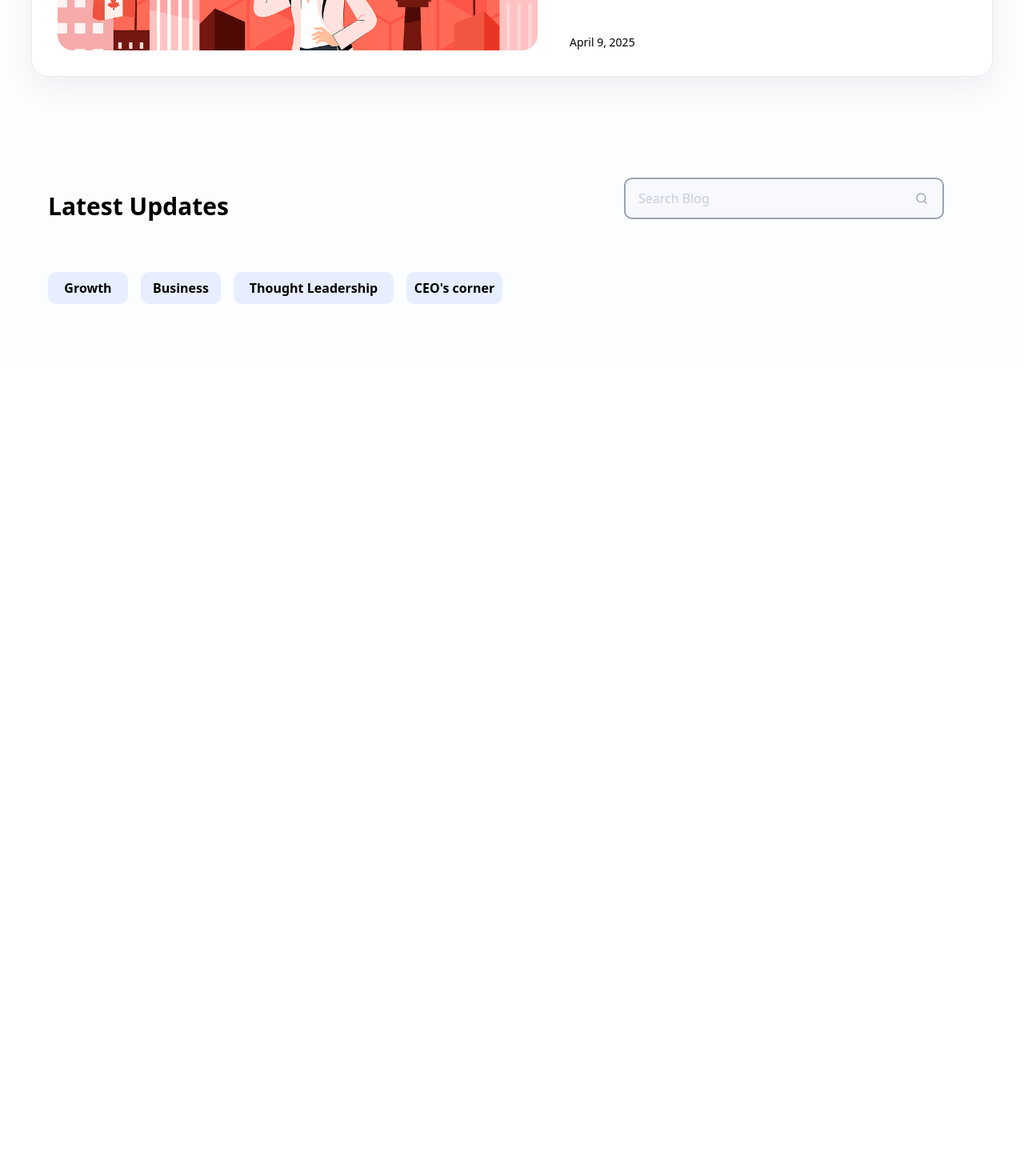
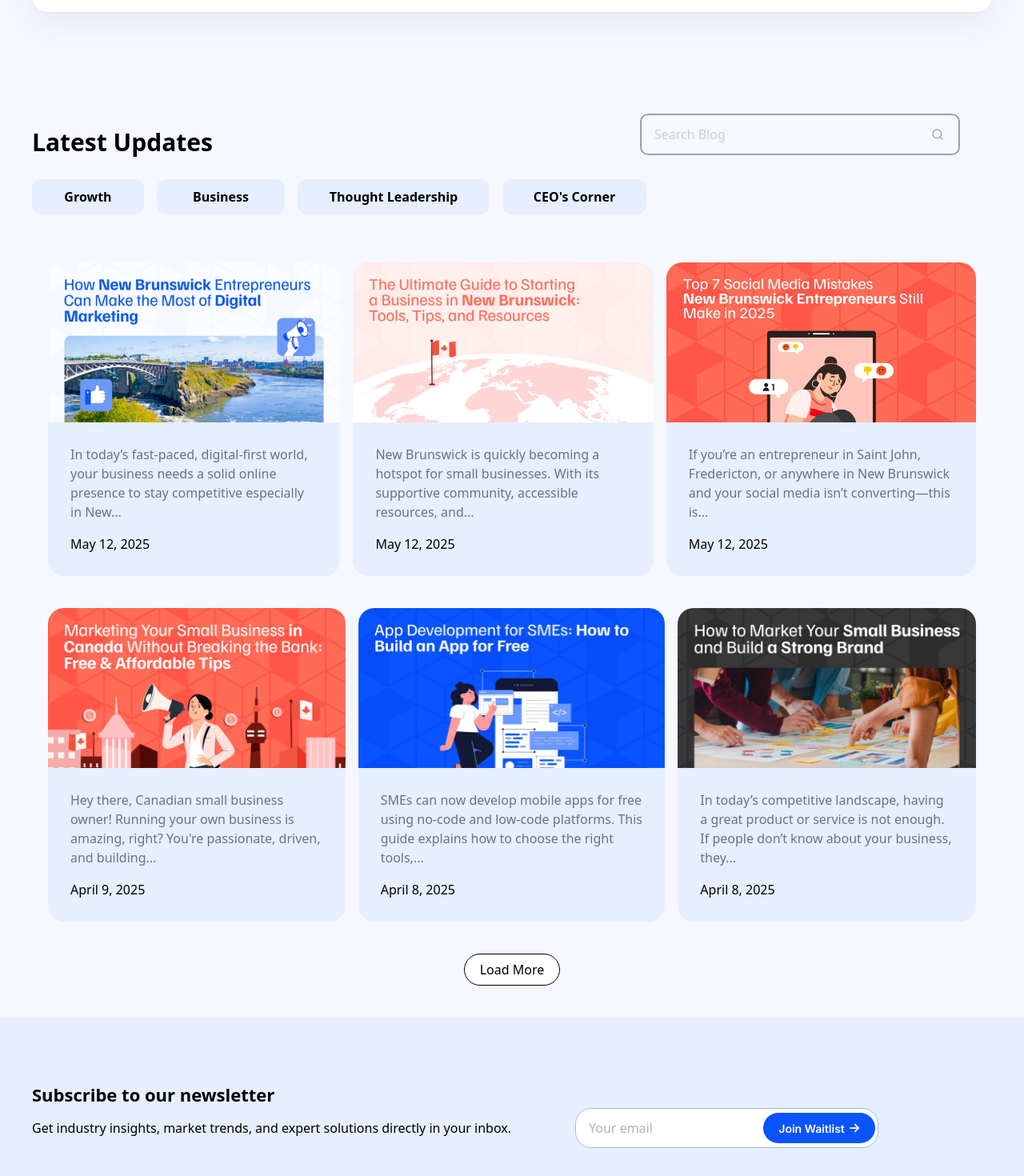
Before and after one commit to CodewithOyinda/ditrop, a React (Vite) app: page /blog in a window 1280 px wide. Shown: the part 680-2150 px from the top of the page at 80% size. Before the commit the page ends 1140 px from the top, so only its background shows below. Built offline with nearby package versions, Linux system fonts and the light colour scheme; a web font is replaced by a local one.

Commit message:
blog screen now responsive

```diff
--- a/src/components/facts/Facts.tsx
+++ b/src/components/facts/Facts.tsx
@@ -61,7 +61,7 @@ const Facts = () => {
         <img
           src={road}
           alt="Road"
-          className="w-full max-w-7xl mx-auto rounded-[20px]"
+          className="w-full sm:h-full h-[500px] max-w-7xl mx-auto rounded-[20px]"
         />
 
         {/* TEXT OVERLAY */}
--- a/src/components/hero/Hero.tsx
+++ b/src/components/hero/Hero.tsx
@@ -154,13 +154,14 @@ const Hero = () => {
               {/* Resources Accordion */}
               <button
                 onClick={() => setResourcesOpen(!resourcesOpen)}
-                className="flex items-center justify-between"
+                className="flex items-center"
               >
                 <span>Resources</span>
                 <RiArrowDropDownLine
                   className={`transition-transform ${
                     resourcesOpen ? "rotate-180" : ""
                   }`}
+                  size={22}
                 />
               </button>
 
@@ -168,7 +169,7 @@ const Hero = () => {
                 <div className="bg-[#F5F8FF] rounded-[20px] p-4 space-y-4">
                   <div className="flex items-center gap-4">
                     <RiBloggerFill size={22} color="#0a54ff" />
-                    <p>Blog</p>
+                     <Link to="/blog">Blog</Link>
                   </div>
                   <div className="flex items-center gap-4">
                     <BiSolidBarChartAlt2 size={22} color="#0a54ff" />
@@ -180,7 +181,12 @@ const Hero = () => {
                   </div>
                 </div>
               )}
-
+               <Link to="" onClick={() => setMenuOpen(false)}>
+                Health Center
+              </Link>
+              <Link to="/about" onClick={() => setMenuOpen(false)}>
+                Connect
+              </Link>
               <div className="flex gap-4 pt-6">
                 {socials.map(({ Icon, label }) => (
                   <a key={label} href="#">
--- /dev/null
+++ b/src/components/subscribe/Subscribe.tsx
@@ -0,0 +1,33 @@
+import Button from "../buttons/Button";
+
+const Subscribe = () => {
+  return (
+    <div className="bg-[#e6eeff]">
+      <p className="md:text-[22px] text-[20px] font-[600] font-['DM Sans'] pt-20 font-[700] mx-10">
+        Subscribe to our newsletter
+      </p>
+      <div className="flex sm:flex-row flex-col gap-20 mx-10 pb-20 items-center">
+        <p>
+          Get industry insights, market trends, and expert solutions directly in
+          your inbox.
+        </p>
+        <div className="relative">
+          <input
+            type="email"
+            placeholder="Your email"
+            className="w-full border border-[#9dbbff] rounded-[20px]
+                                       px-4 pr-[130px] py-3
+                                       focus:outline-none
+                                       bg-[#ffff] text-[#5c667b]"
+          />
+
+          <div className="absolute right-1 top-1/2 -translate-y-1/2">
+            <Button size="blue" />
+          </div>
+        </div>
+      </div>
+    </div>
+  );
+};
+
+export default Subscribe;
--- a/src/components/updates/Updates.tsx
+++ b/src/components/updates/Updates.tsx
@@ -1,10 +1,17 @@
 import { Link } from "react-router-dom";
 import marketing from "../../assets/bg-ditrop.png";
 import { FiSearch } from "react-icons/fi";
+import coverone from "../../assets/Cover-11.webp";
+import covertwo from "../../assets/Cover-10.webp";
+import coverthree from "../../assets/Cover-9.webp";
+import coverfour from "../../assets/Cover-6.webp";
+import coverfive from "../../assets/Cover-5.webp";
+import coversix from "../../assets/Cover-4.webp";
+
 
 const Updates = () => {
   return (
-    <div className="bg-[#fcfdff] py-20">
+    <div className="bg-[#F5F8FF]">
       {/* WHITE CARD WITH GLOW */}
       <div
         className="
@@ -50,15 +57,15 @@ const Updates = () => {
           <p className="mt-2 text-sm">April 9, 2025</p>
         </div>
       </div>
-      <div className="mt-30 mx-15 flex flex-col items-center justify-between md:flex-row">
-        <p className="sm:text-[30px] text-[18px] pt-5 font-[700] ">
+      <div className="mt-30 mx-10 flex flex-col items-center justify-between md:flex-row">
+        <p className="sm:text-[30px] text-[25px] pt-5 font-[700] ">
           Latest Updates
         </p>
-        <div className="relative px-5 sm:px-10">
+        <div className="relative px-5 sm:px-10 hidden sm:block">
             <input
               type="search"
               placeholder="Search Blog"
-              className="w-[400px] border-2 border-[#99a1b5] rounded-[10px]
+              className="sm:w-[400px] w-[200px] border-2 border-[#99a1b5] rounded-[10px]
                                        px-4 pr-[130px] py-3
                                        focus:outline-none
                                        bg-[#f7f9ff] text-[#99a1b5]"
@@ -66,19 +73,102 @@ const Updates = () => {
             <FiSearch color="#99a1b5" className="absolute right-15 top-1/2 transform -translate-y-1/2" />
         </div>
       </div>
-      <div className="mx-15 mt-15 flex flex-row gap-4">
-         <Link to="/" className="sm:text-[16px] text-[12px] font-[600] hover:bg-[#0a54ff] text-black bg-[#e6eeff] hover:text-[#ffff] h-[40px] w-[100px] rounded-[10px] flex items-center justify-center">
-         Growth
-         </Link>
-         <Link to="/" className="sm:text-[16px] text-[12px] font-[600] hover:bg-[#0a54ff] text-black bg-[#e6eeff] hover:text-[#ffff] h-[40px] w-[100px] rounded-[10px] flex items-center justify-center">
-         Business
-         </Link>
-         <Link to="/" className="sm:text-[16px] text-[12px] font-[600] hover:bg-[#0a54ff] text-black bg-[#e6eeff] hover:text-[#ffff] h-[40px] w-[200px] rounded-[10px] flex items-center justify-center">
-         Thought Leadership
-         </Link>
-         <Link to="/" className="sm:text-[16px] text-[12px] font-[600] hover:bg-[#0a54ff] text-black bg-[#e6eeff] hover:text-[#ffff] h-[40px] w-[120px] rounded-[10px] flex items-center justify-center">
-         CEO's corner
-         </Link>
+      <div
+  className="
+    mt-6
+    mx-10
+    flex gap-4
+    overflow-x-auto
+    whitespace-nowrap
+    scroll-smooth
+    px-5
+    sm:px-0
+    sm:overflow-visible
+    sm:flex-wrap
+    scrollbar-hide
+  "
+>
+  {[
+    { label: "Growth", width: "w-[140px]" },
+    { label: "Business", width: "w-[160px]" },
+    { label: "Thought Leadership", width: "w-[240px]" },
+    { label: "CEO's Corner", width: "w-[180px]" },
+  ].map((item) => (
+    <Link
+      key={item.label}
+      to="/"
+      className={`
+        ${item.width}
+        flex-shrink-0
+        h-[44px]
+        rounded-[12px]
+        flex items-center justify-center
+        text-[13px] sm:text-[16px]
+        font-[600]
+        bg-[#e6eeff]
+        text-black
+        hover:bg-[#0a54ff]
+        hover:text-white
+        transition-colors
+      `}
+    >
+      {item.label}
+    </Link>
+  ))}
+</div>
+
+      <div>
+        <div className="sm:mx-15 mx-10 flex sm:flex-row flex-col gap-4 mt-15">
+           <div>
+            <img src={coverone} alt="coverimage" className="rounded-t-[20px] h-[200px] w-[400px]"/>
+            <div className="bg-[#e6eeff] rounded-b-[20px] p-7 text-gray-500">
+                <p className="font-[500]">In today’s fast-paced, digital-first world, your business needs a solid online presence to stay competitive especially in New...</p>
+                <p className="pt-4 text-black">May 12, 2025</p>
+            </div>
+           </div>
+           <div>
+            <img src={covertwo} alt="coverimage" className="rounded-t-[20px] h-[200px] w-[400px]"/>
+            <div className="bg-[#e6eeff] rounded-b-[20px] p-7 text-gray-500">
+                <p className="font-[500]">New Brunswick is quickly becoming a hotspot for small businesses. With its supportive community, accessible resources, and...</p>
+                <p className="pt-4 text-black">May 12, 2025</p>
+            </div>
+           </div>
+           <div>
+            <img src={coverthree} alt="coverimage" className="rounded-t-[20px] h-[200px] w-[400px]"/>
+            <div className="bg-[#e6eeff] rounded-b-[20px] p-7 text-gray-500">
+                <p className="font-[500]">If you’re an entrepreneur in Saint John, Fredericton, or anywhere in New Brunswick and your social media isn’t converting—this is...</p>
+                <p className="pt-4 text-black">May 12, 2025</p>
+            </div>
+           </div>
+        </div>
+        <div className="sm:mx-15 mx-10 flex sm:flex-row flex-col gap-4 mt-10">
+           <div>
+            <img src={coverfour} alt="coverimage" className="rounded-t-[20px] h-[200px] w-[400px]"/>
+            <div className="bg-[#e6eeff] rounded-b-[20px] p-7 text-gray-500">
+                <p className="font-[500]">Hey there, Canadian small business owner! Running your own business is amazing, right? You're passionate, driven, and building...</p>
+                <p className="pt-4 text-black">April 9, 2025</p>
+            </div>
+           </div>
+           <div>
+            <img src={coverfive} alt="coverimage" className="rounded-t-[20px] h-[200px] w-[400px]"/>
+            <div className="bg-[#e6eeff] rounded-b-[20px] p-7 text-gray-500">
+                <p className="font-[500]">SMEs can now develop mobile apps for free using no-code and low-code platforms. This guide explains how to choose the right tools,...</p>
+                <p className="pt-4 text-black">April 8, 2025</p>
+            </div>
+           </div>
+           <div>
+            <img src={coversix} alt="coverimage" className="rounded-t-[20px] h-[200px] w-[400px]"/>
+            <div className="bg-[#e6eeff] rounded-b-[20px] p-7 text-gray-500">
+                <p className="font-[500]">In today’s competitive landscape, having a great product or service is not enough. If people don’t know about your business, they...</p>
+                <p className="pt-4 text-black">April 8, 2025</p>
+            </div>
+           </div>
+        </div>
+        <div className="flex justify-center mt-10 mb-10">
+        <button className="bg-[#ffff] border border-black rounded-[20px] w-[120px] h-[40px] font-[500]">
+            Load More
+        </button>
+        </div>
       </div>
     </div>
   );
--- a/src/pages/Blog.tsx
+++ b/src/pages/Blog.tsx
@@ -1,3 +1,4 @@
+import Subscribe from "../components/subscribe/Subscribe";
 import Updates from "../components/updates/Updates";
 
 const Blog = () => {
@@ -7,16 +8,19 @@ const Blog = () => {
         className="font-['DM Sans']
                          text-[28px] sm:text-[50px]
                          font-[700]
-                         mx-15
+                         mx-10
+                         sm:pt-0
+                         pt-15
                          "
       >
         Blog
       </h2>
-      <p className="text-[10px] sm:text-[20px] mx-15 w-[500px] text-gray-500 pt-5 pb-5">
+      <p className="text-[14px] sm:text-[20px] mx-10 sm:w-[500px] w-[300px] text-gray-500 pt-5 pb-5">
         We don’t just write, we connect, engage, and inspire. Every piece of
         content we create is crafted to resonate with our audience.
       </p>
       <Updates />
+      <Subscribe/>
     </div>
   );
 };
```
Also changed, not shown: src/components/ceo/Ceo.tsx (+12 -12 lines), src/components/values/Values.tsx (+10 -10 lines).
